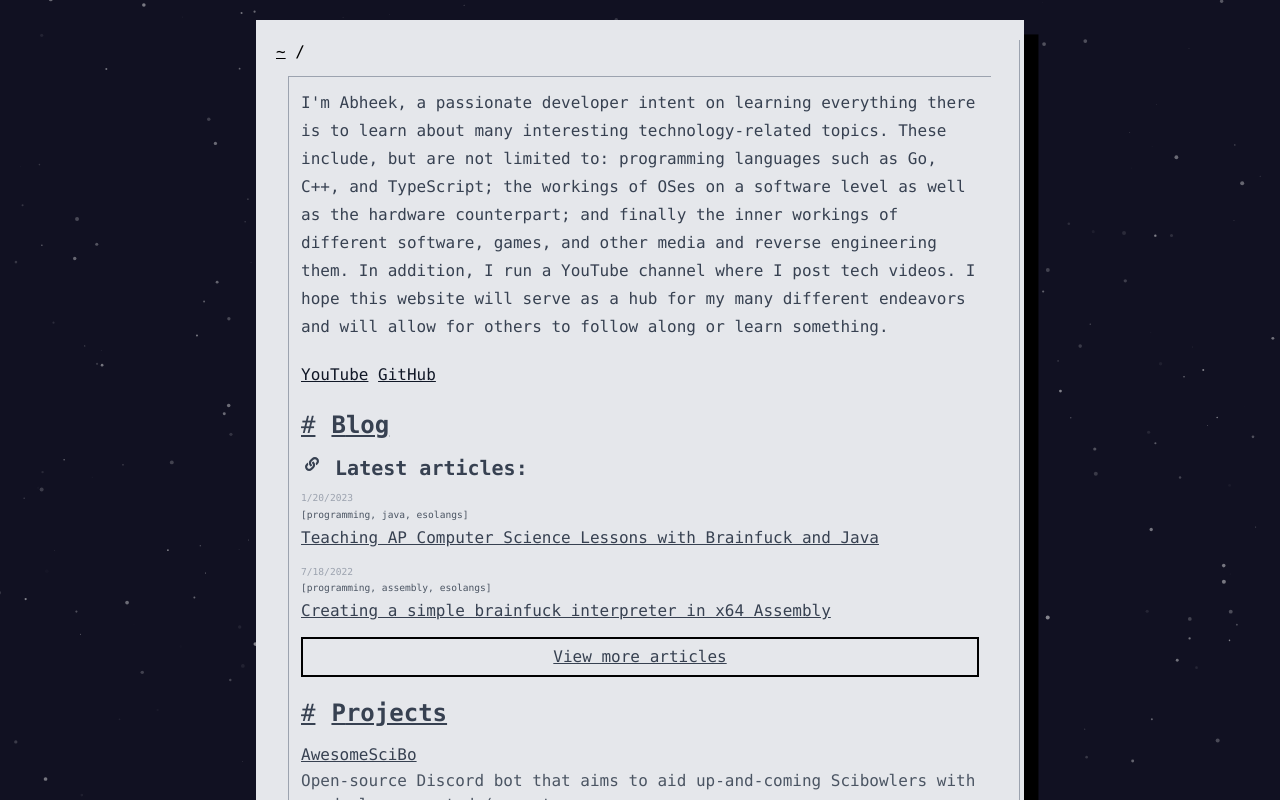
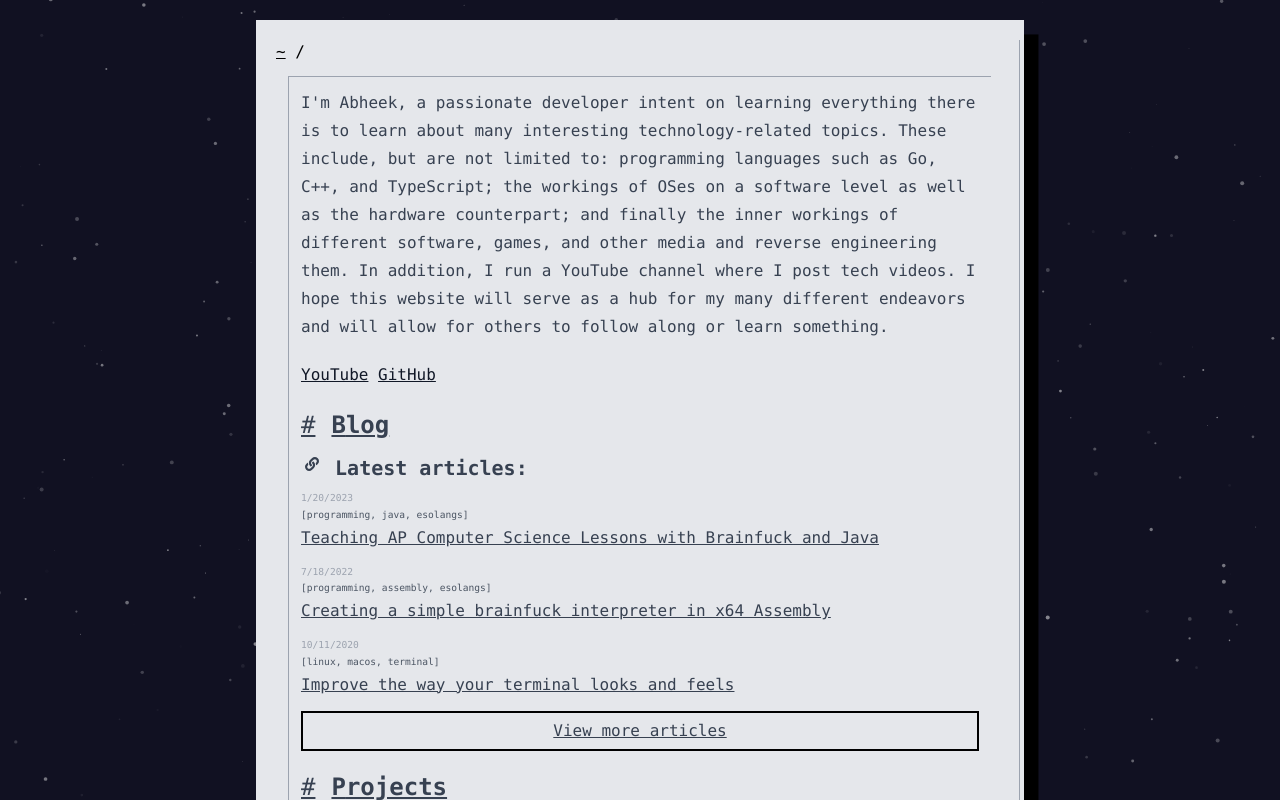
Before and after one commit to abheekda1/adawesome.tech, a Next.js app: page / in a window 1280 px wide. Shown: the top 800 px of the page. Built offline with nearby package versions, Linux system fonts and the light colour scheme; a small style sheet from the web is missing.

Commit message:
fix: change article limit on home page from 2 to 3

```diff
--- a/pages/index.tsx
+++ b/pages/index.tsx
@@ -69,7 +69,7 @@ const Home = ({
               </Link>
             </Header>
             <Subheading id={'latest-articles'}>Latest articles:</Subheading>
-            <ArticleList articles={articles} limit={2} />
+            <ArticleList articles={articles} limit={3} />
           </div>
           <div className={'not-prose mt-5 mb-5'}>
             <Header id={'projects'}>
```
